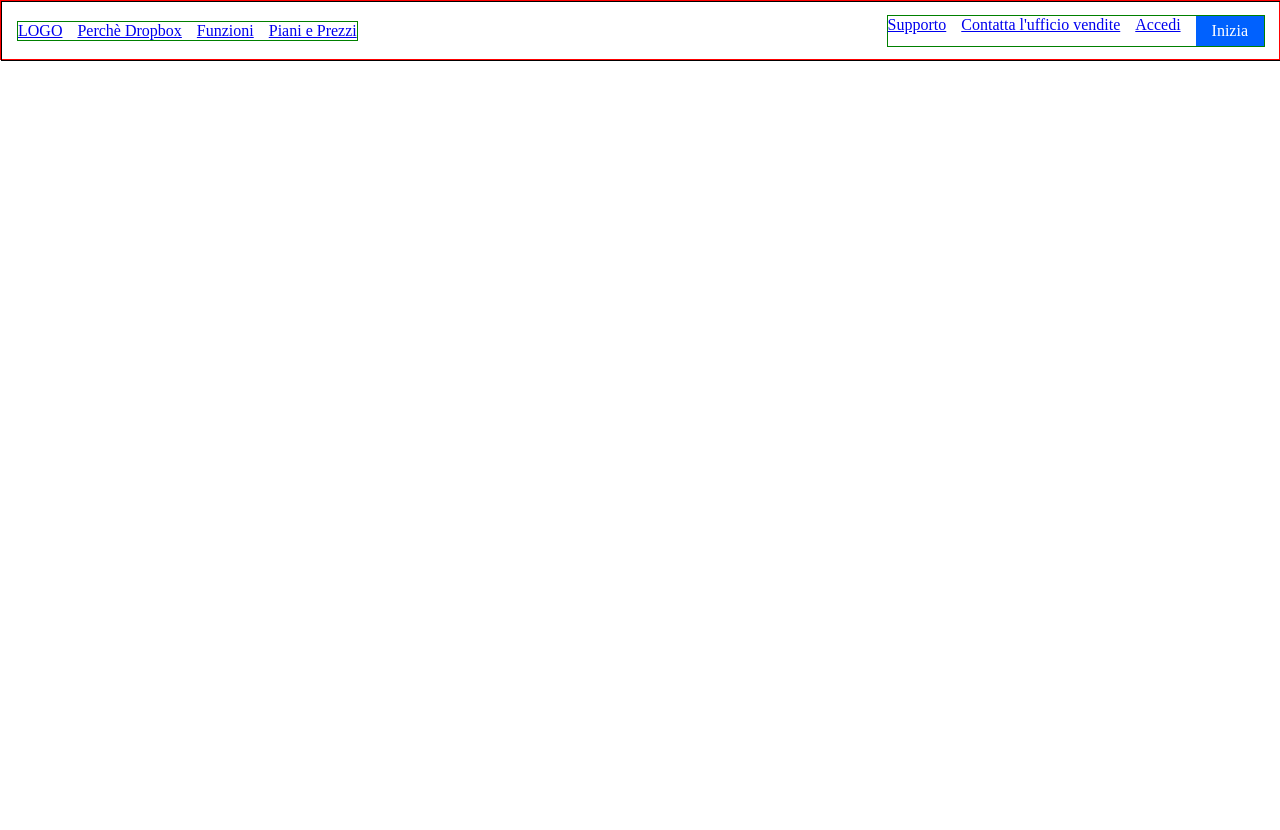
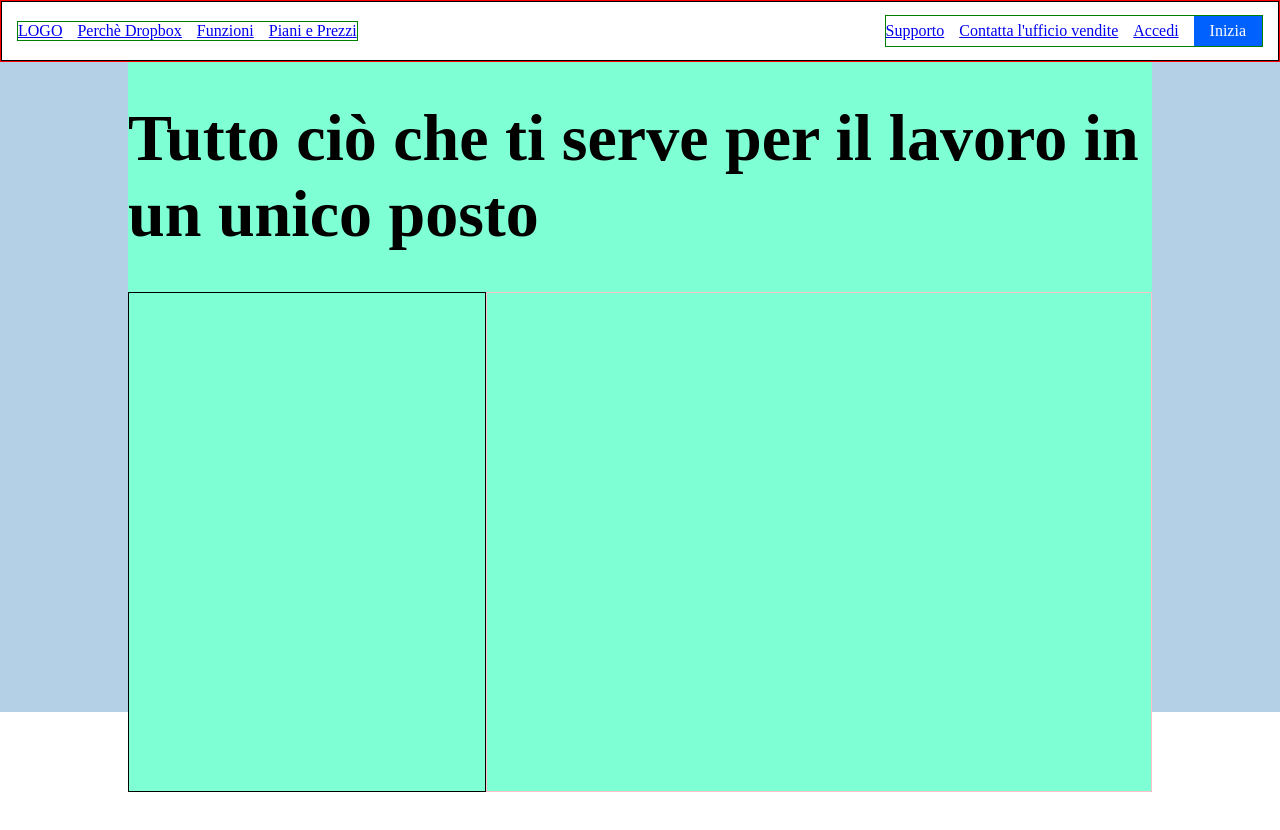
Before and after one commit to AndreaRaga56/htmlcss-dropbox, a plain HTML site: page index.html in a window 1280 px wide. Before the commit the page ends 800 px from the top, so only its background shows below. Drawn offline with Linux system fonts and the light colour scheme.

Commit message:
feat hero

```diff
--- a/css/style.css
+++ b/css/style.css
@@ -6,9 +6,13 @@
 }
 
 header{
-    background-color: white;
     width: 100%;
     min-height: 60px;
+    background-color: white;
+    position: fixed;
+    top: 0;
+    z-index: 999;
+
     border: 1px solid red;
 }
 
@@ -16,7 +20,6 @@ header{
     display: flex;
     justify-content: space-between;
     align-items: center;
-    position: fixed;
     width: 100%;
     border: 1px solid black;
     min-height: 60px;
@@ -25,19 +28,20 @@ header{
 .header-dx{
     margin-left: 15px;
     border: 1px green solid;
-    max-height: 100%;
+    max-width: 100%;
 }
 
 .header-sx{
     margin-right: 15px;
     border: 1px green solid;
-    max-height: 100%;
+    max-width: 100%;
 }
 
 .lista-banner{
     list-style: none;
     display: flex;
     justify-content: space space-between;
+    align-items: center;
     gap: 15px;
 }
 
@@ -48,6 +52,52 @@ header{
     color: white;
 }
 
-main{
+.hero{
+    background-color: #B4D0E6;
+    width: 100%;
+    min-height: 600px;
+    position: relative;
+}
 
+.banda-hero{
+    background-color: white;
+    position: relative;
+    bottom: 80px;
+    left: 0;
+    width: 100%;
+    height: 80px;
+    z-index: 1;
 }
+
+.big-container{
+    margin: 0 auto;
+    padding-top: 40px;
+    z-index: 10;
+    max-width: 1100px;
+    width: 80%;
+    min-height: 580px;
+    position: relative;
+    background-color: aquamarine;
+}
+
+h1{
+    font-size: 66px;
+    padding: 60px 0px 40px 0px;
+}
+
+.hero-flex{
+    display: flex;
+    width: 100%;
+}
+
+.hero-item-A{
+    flex-basis:35%;
+    border: 1px solid black;
+    min-height: 500px;
+}
+
+.hero-item-B{
+    flex-basis: 65%;
+    border: 1px solid pink;
+    min-height: 500px;
+}
--- a/index.html
+++ b/index.html
@@ -31,7 +31,18 @@
     </header>
 
     <main>
-        <div class="hero"></div>
+        <div class="hero">
+            <div class="big-container">
+                <h1>Tutto ciò che ti serve per il lavoro in un unico posto</h1>
+                <div class="hero-flex">
+                    <div class="hero-item-A"></div>
+                    <div class="hero-item-B"></div>
+                </div>
+
+            </div>
+
+        </div>
+        <div class="banda-hero"></div>
         <div></div>
         <div class="lil-conteiner">
             <div class="flex">
```
